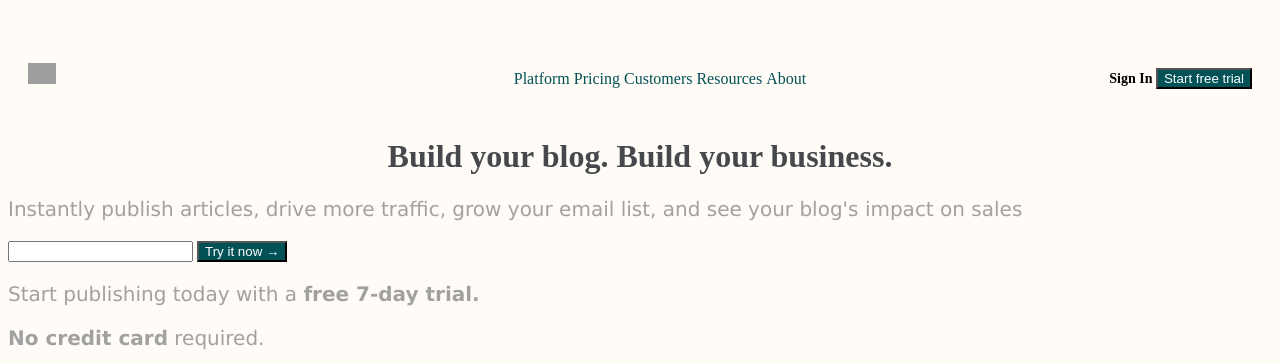
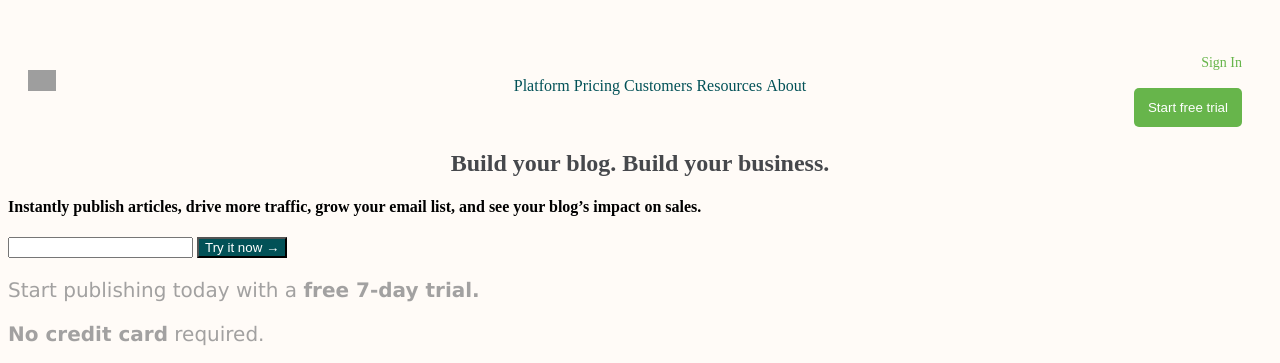
Before and after one commit to DanielColoradoCamal/matcha, a plain HTML site: page index.html in a window 1280 px wide. Shown: the top 363 px of the page. Drawn offline with Linux system fonts and the light colour scheme; grey boxes are pictures that could not be loaded.

Commit message:
modificacion en barra de navegacion

```diff
--- a/index.html
+++ b/index.html
@@ -29,24 +29,23 @@
           <button>Start free trial</button>
         </div>
     </header>
+    <section class="main">
         <h1>Build your blog. Build your business.</h1>
-    <p>Instantly publish articles, drive more traffic, grow your email list, and see your blog's impact on sales</p>
+
+        <h4>Instantly publish articles, drive more traffic, grow your email list, and see your blog’s impact on sales.</h4>
 
         <form>
-        <input type="email" />
-        <button type="submit">
+          <input type="email">
+          <button type="submit" class="texto-boton">
             Try it now &rarr;
           </button>
         </form>
 
+        <p class="texto-promocional">Start publishing today with a <strong>free 7-day trial.</strong></p>
+        <p class="texto-promocional"><strong>No credit card</strong> required.</p>
 
+        <img src="https://getmatcha.com/wp-content/uploads/2019/09/intro_group_image.png" alt="Captcha de Capterra">
+    </section>
 
-    <p>
-        Start publishing today with a <strong>free 7-day trial.</strong>
-    </p>
-    <p>
-        <strong>No credit card</strong> required.
-    </p>
-    <img src="https://getmatcha.com/wp-content/uploads/2019/09/intro_group_image.png" alt="imagen capterra" />
 </body>
 </html>
--- a/style.css
+++ b/style.css
@@ -19,9 +19,7 @@ button {
 }
 
 .header {
-    margin-top: 40px;
-    margin-left: 20px;
-    margin-right: 20px;
+    margin: 40px 20px 0;
     font-size: 0;
 }
 
@@ -48,12 +46,36 @@ li {
     width: 70%;
     text-align: center;
     color: #025157;
-    font-weight: 500;
+}
+
+.menu-item {
+    display: inline;
+    margin-right: 25px;
+    margin-left: 25px;
 }
 
 .actions {
     width: 15%;
     text-align: right;
     font-size: 14px;
-    font-weight: 600;
 }
+
+.actions > * {
+    margin-right: 10px;
+    margin-left: 10px;
+}
+
+.actions a {
+    color: #67b54b;
+}
+
+.actions button {
+    color: white;
+    background-color: #67b54b;
+    padding-left: 14px;
+    padding-right: 14px;
+    padding-top: 12px;
+    padding-bottom: 12px;
+    border: 0;
+    border-radius: 5px;
+}
```
Lines whose indentation alone changed are shown as unchanged.
